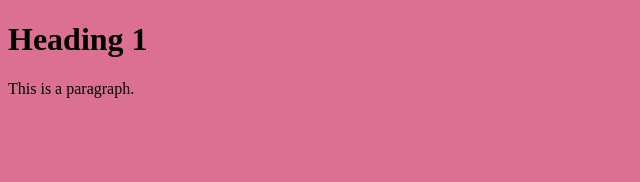
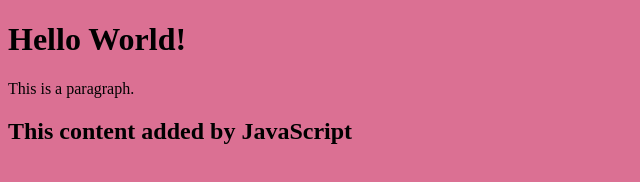
Before and after one commit to Pat-Nganga/my-git-website, a plain HTML site: page index.html in a window 1280 px wide. Shown: the whole page, without its empty margins (0-640 px from the left). Drawn offline with Linux system fonts and the light colour scheme.

Commit message:
add script.js, connect to index.html

```diff
--- a/index.html
+++ b/index.html
@@ -5,7 +5,9 @@
     <title>My Website</title>
   </head>
   <body>
-    <h1>Heading 1</h1>
+    <h1>Hello World!</h1>
     <p>This is a paragraph.</p>
+    <script src="script.js"></script>
+
   </body>
 </html>
--- /dev/null
+++ b/script.js
@@ -0,0 +1,3 @@
+const h2 = document.createElement("h2");
+h2.textContent = "This content added by JavaScript";
+document.querySelector("body").appendChild(h2);
```
